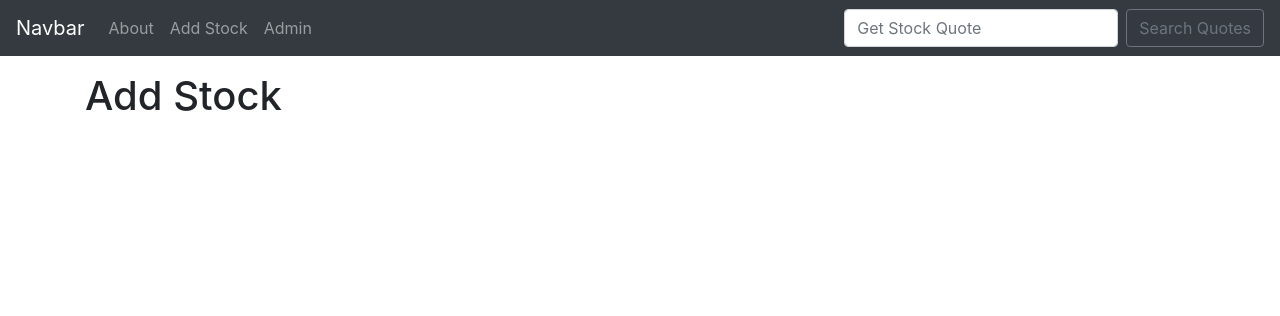
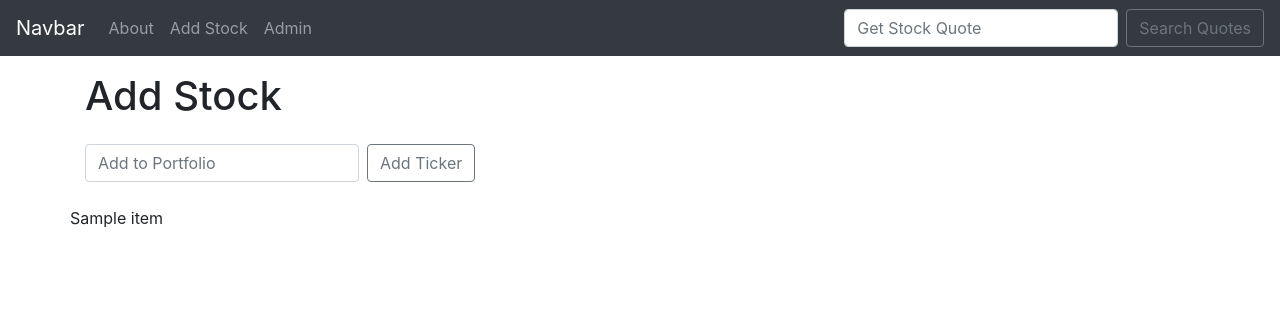
Before and after one commit to ShawInnes/DjangoStock, a Django app: template stocks/quotes/templates/add_stock.html in a window 1280 px wide. Shown: the top 316 px of the page. Run offline with Django 3.2, Linux system fonts and the light colour scheme; the template is opened without the code that fills it: most values are stand-ins (such as "Sample title", 1, 10 or a date in 2020); some libraries are stand-ins or nearby versions.

Commit message:
Add Stock

```diff
--- a/stocks/quotes/templates/add_stock.html
+++ b/stocks/quotes/templates/add_stock.html
@@ -4,4 +4,16 @@
 
 <h1>Add Stock</h1>
 
+<div class="my-4">
+    <form action="{% url 'add_stock' %}" class="form-inline my-2 my-lg-0" method="POST">
+        {% csrf_token %}
+        <input class="form-control mr-sm-2" type="search" placeholder="Add to Portfolio" name="ticker" aria-label="Search">
+        <button class="btn btn-outline-secondary my-2 my-sm-0" type="submit">Add Ticker</button>
+    </form>
+</div>
+
+{% for item in ticker %}
+<div class="row">{{item}}</div>
+{% endfor %}
+
 {% endblock %}
```
Also changed, not shown: stocks/quotes/forms.py (added, +8 -0 lines), stocks/quotes/views.py (+16 -2 lines).
